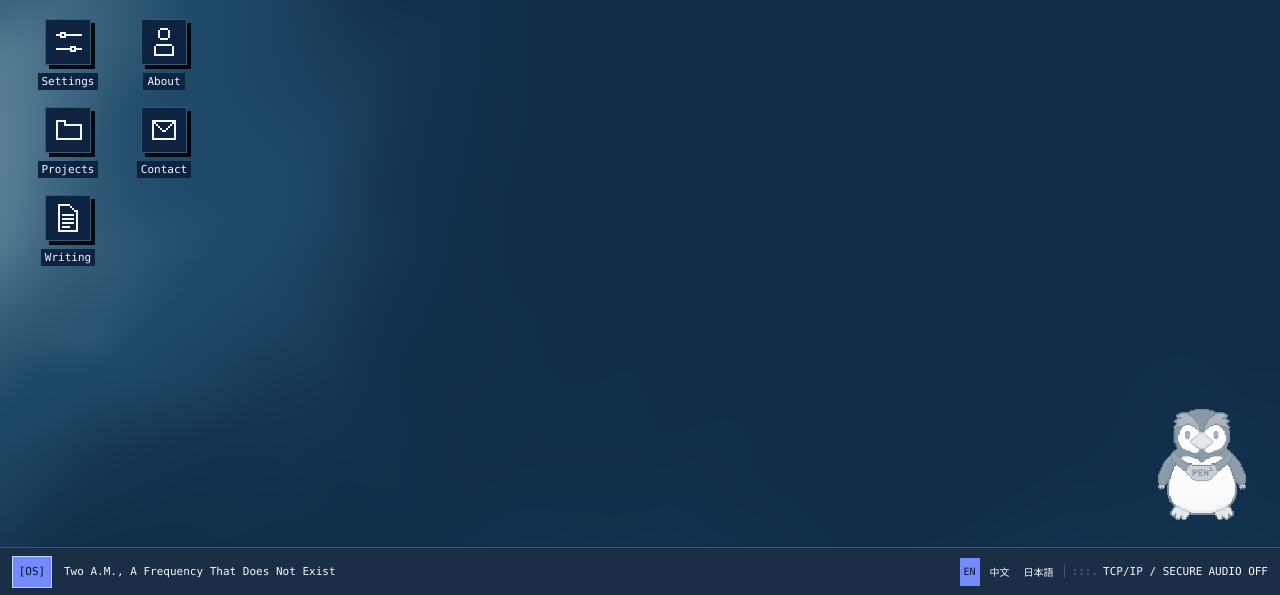
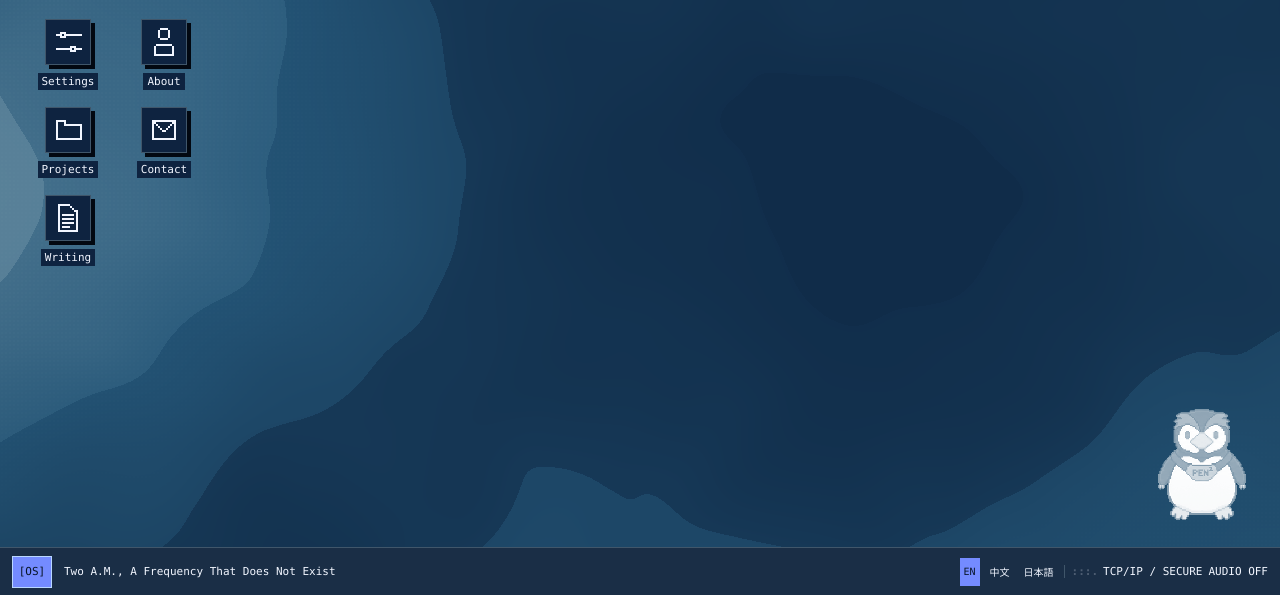
Before and after one commit to Gazerrr03/readME, a website with bundled scripts: page index.html in a window 1280 px wide. Shown: the part 205-800 px from the top of the page. Built offline with nearby package versions, Linux system fonts and the light colour scheme.

Commit message:
fix(environment): tune blue fluid background

```diff
--- a/scripts/environment/background/shader-source.js
+++ b/scripts/environment/background/shader-source.js
@@ -51,25 +51,27 @@ void main() {
   float aspect = resolution.x / resolution.y;
   vec2 point = (uv - 0.5) * vec2(aspect, 1.0);
   float time = u_time * u_motion;
-  vec2 drift = vec2(time * 0.08, -time * 0.05);
+  vec2 drift = vec2(time * 3.0, -time * 2.0);
 
-  float broad = fbm(point * 0.78 + drift);
+  float broad = fbm(point * 1.05 + drift);
   vec2 warp = vec2(
     fbm(point * 1.08 + drift * 0.72),
     fbm(point * 1.12 - drift * 0.56)
   );
   float detail = fbm((point + (warp - 0.5) * 0.34) * 1.55 - drift * 0.42);
-  float field = smoothstep(0.18, 0.86, clamp(broad * 0.68 + detail * 0.32, 0.0, 1.0));
+  float field = clamp(broad * 0.68 + detail * 0.32, 0.0, 1.0);
+  float quantizedField = floor(field * 6.0 + 0.5) / 6.0;
+  float paletteField = mix(field, quantizedField, 0.52);
 
   vec3 base = vec3(0.063, 0.173, 0.286);
-  vec3 middle = vec3(0.118, 0.290, 0.408);
-  vec3 light = vec3(0.435, 0.584, 0.675);
-  vec3 color = mix(base, middle, smoothstep(0.12, 0.62, field));
-  color = mix(color, light, smoothstep(0.62, 0.94, field) * u_contrast);
+  vec3 middle = vec3(0.145, 0.341, 0.475);
+  vec3 light = vec3(0.475, 0.616, 0.690);
+  vec3 color = mix(base, middle, smoothstep(0.24, 0.62, paletteField));
+  color = mix(color, light, smoothstep(0.56, 0.84, paletteField) * u_contrast * 0.72);
 
   vec2 cell = fract(gl_FragCoord.xy / 4.0) - 0.5;
   float dot = step(length(cell), 0.17 + field * 0.13);
-  float halftone = dot * smoothstep(0.48, 0.88, field) * u_density;
+  float halftone = dot * smoothstep(0.42, 0.78, field) * u_density;
   color = mix(color, light, halftone);
 
   float vignette = smoothstep(1.32, 0.30, length(point * vec2(0.70, 0.86)));
--- a/styles/environment.css
+++ b/styles/environment.css
@@ -32,6 +32,7 @@
   height: 100%;
   inset: 0;
   opacity: 1;
+  pointer-events: none;
   position: absolute;
   transition: opacity var(--ui-duration) var(--ease-out);
   user-select: none;
```
